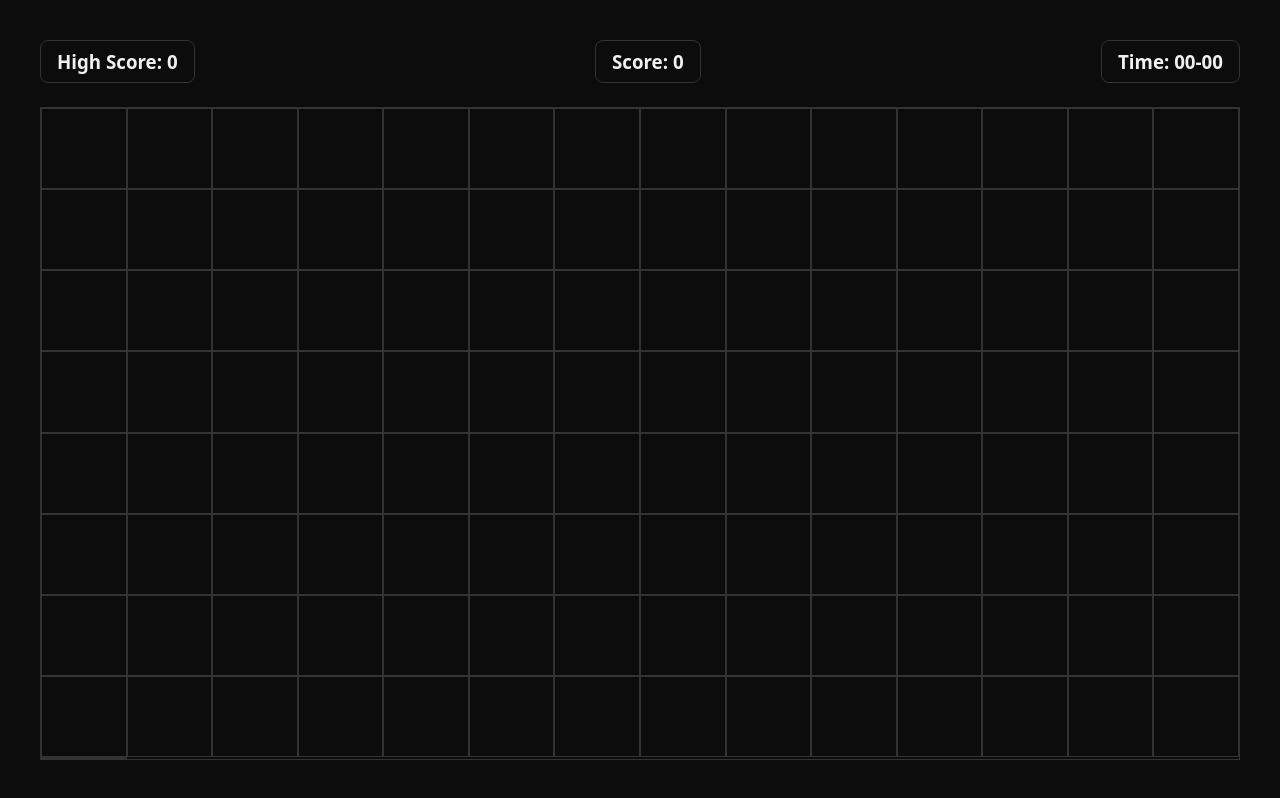
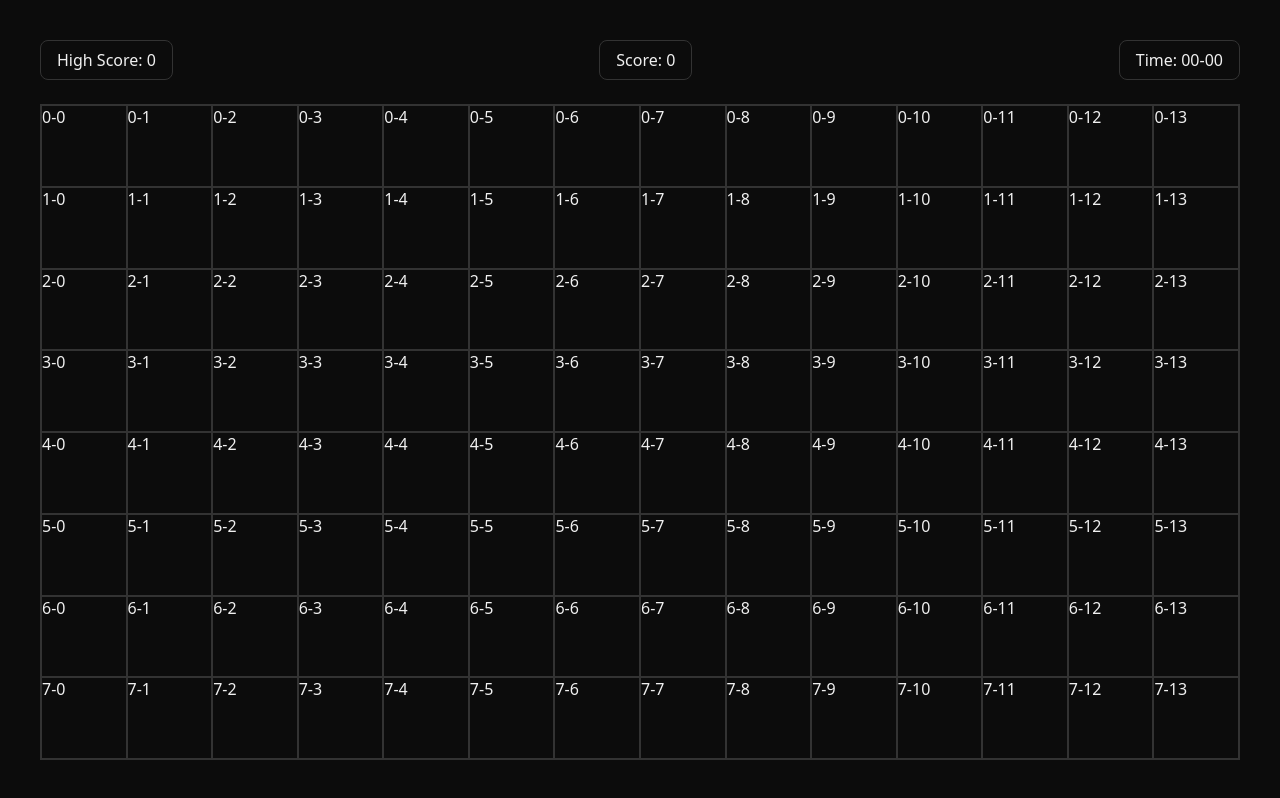
Before and after one commit to Akshatkhokhar/Snake-Game-JavaScript, a plain HTML site: page index.html in a window 1280 px wide. Drawn offline with Linux system fonts and the light colour scheme.

Commit message:
forth commit

```diff
--- a/index.html
+++ b/index.html
@@ -10,27 +10,15 @@
     <main>
         <section>
             <div class="infos">
-                <div class="info">
-                    <h3>High Score:
-                        <span id="high-score">0</span>
-                    </h3>
-                </div>
-                <div class="info">
-                    <h3>Score:
-                        <span id="score">0</span>
-                    </h3>
-                </div>
-                <div class="info">
-                    <h3>Time:
-                        <span id="time">00-00</span>
-                    </h3>
-                </div>
+                <div class="info">High Score: <span id="high-score">0</span></div>
+                <div class="info">Score: <span id="score">0</span></div>
+                <div class="info">Time: <span id="time">00-00</span></div>
             </div>
-            <div class="board">
-                <div class="block"></div>
-            </div>
+
+            <div class="board"></div>
         </section>
     </main>
+
     <script src="script.js"></script>
 </body>
 </html>
--- a/script.js
+++ b/script.js
@@ -11,5 +11,6 @@ for(let row = 0 ; row<rows ; row++){
         const block = document.createElement('div');
         block.classList.add("block");
         board.appendChild(block);
+        block.innerText = `${row}-${col}`
     }
 }
```
